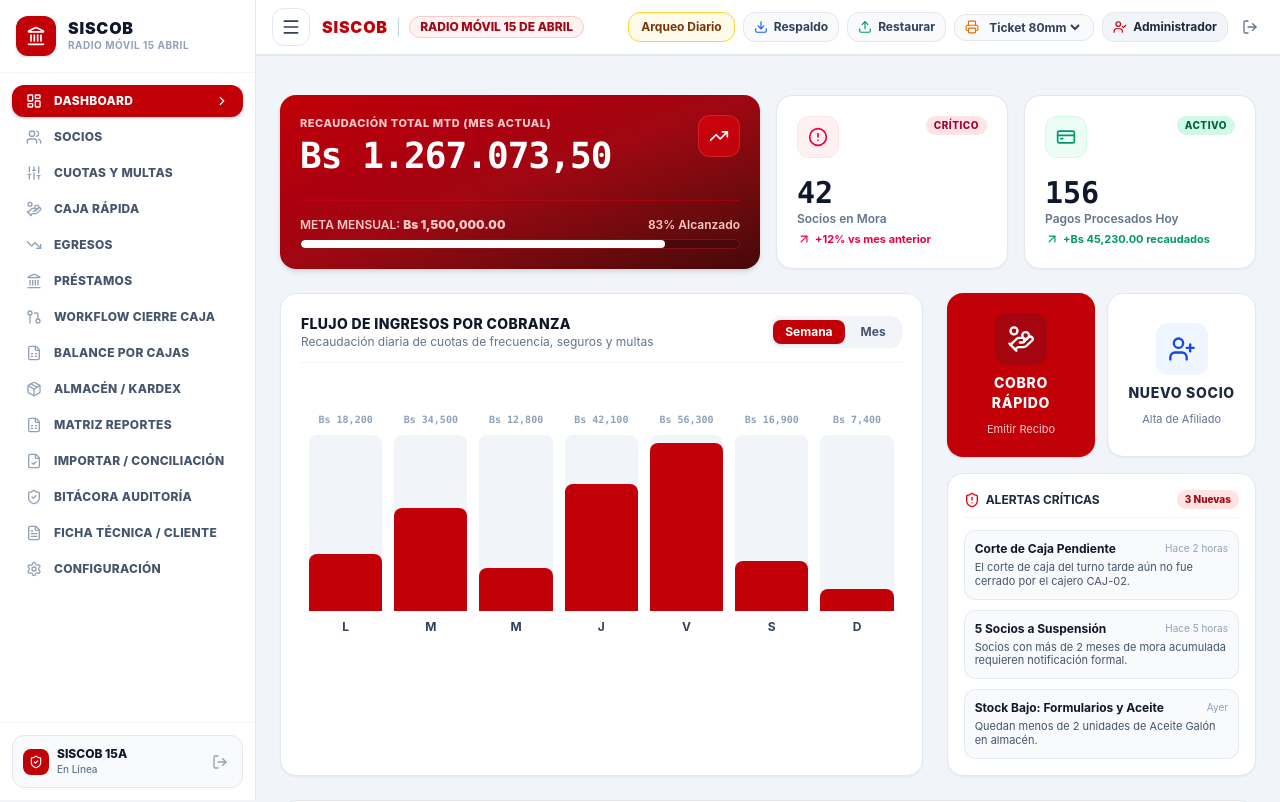
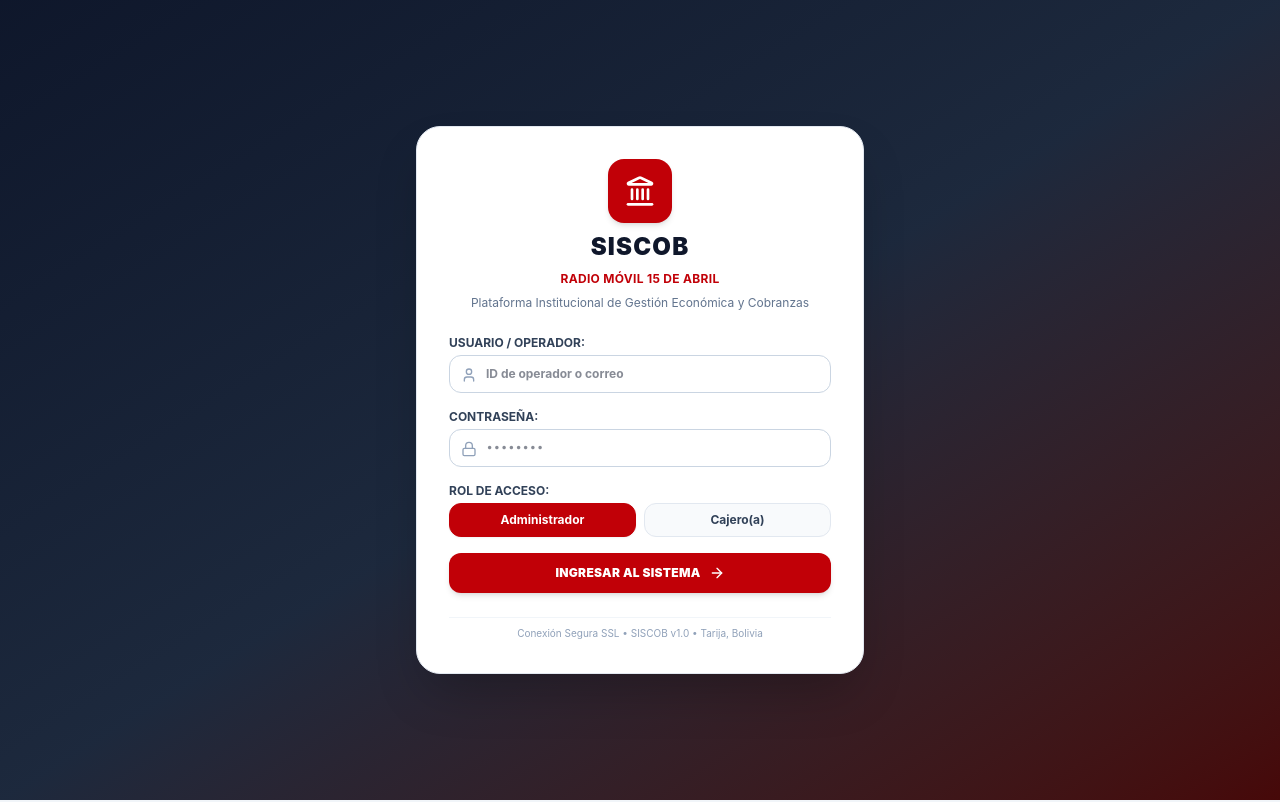
Before and after one commit to 15abrilmovilia/SISCOB, a React (Vite) app in the folder frontend/: page / in a window 1280 px wide. Shown: the top 802 px of the page. Built offline with nearby package versions, Linux system fonts and the light colour scheme.

Commit message:
fix: require login screen by default and reset initial auth state

```diff
--- a/frontend/src/App.jsx
+++ b/frontend/src/App.jsx
@@ -36,7 +36,7 @@ import {
 
 export default function App() {
   const [currentUser, setCurrentUser] = useState(() =>
-    loadFromStorage(STORAGE_KEYS.USER, { id: 'admin33', nombre: 'Administrador Central', rol: 'admin' })
+    loadFromStorage(STORAGE_KEYS.USER, null)
   );
 
   const [activeTab, setActiveTab] = useState('dashboard');
--- a/frontend/src/components/LoginScreen.jsx
+++ b/frontend/src/components/LoginScreen.jsx
@@ -2,15 +2,15 @@ import React, { useState } from 'react';
 import { Landmark, Lock, User, ShieldCheck, ArrowRight } from 'lucide-react';
 
 export default function LoginScreen({ onLogin }) {
-  const [usuario, setUsuario] = useState('admin33');
-  const [password, setPassword] = useState('123456');
+  const [usuario, setUsuario] = useState('');
+  const [password, setPassword] = useState('');
   const [rol, setRol] = useState('admin'); // 'admin' | 'cajero'
 
   const handleSubmit = (e) => {
     e.preventDefault();
     onLogin({
-      id: usuario,
-      nombre: rol === 'admin' ? 'Administrador Central' : 'Daniela (Cajera 01)',
+      id: usuario || (rol === 'admin' ? 'admin' : 'cajero'),
+      nombre: rol === 'admin' ? 'Administrador Central' : 'Cajero(a) Autorizado',
       rol: rol
     });
   };
--- a/frontend/src/utils/storage.js
+++ b/frontend/src/utils/storage.js
@@ -4,7 +4,7 @@ const STORAGE_KEYS = {
   DEUDAS: 'siscob_deudas',
   CAJAS: 'siscob_cajas',
   EGRESOS: 'siscob_egresos',
-  USER: 'siscob_current_user',
+  USER: 'siscob_auth_user',
   SETTINGS: 'siscob_settings'
 };
 
```
